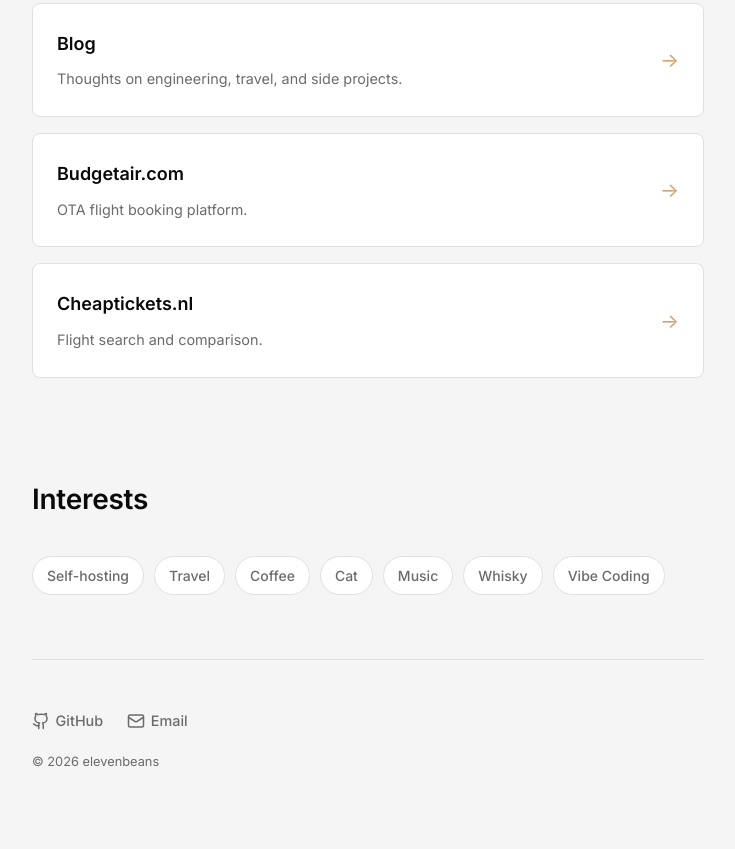
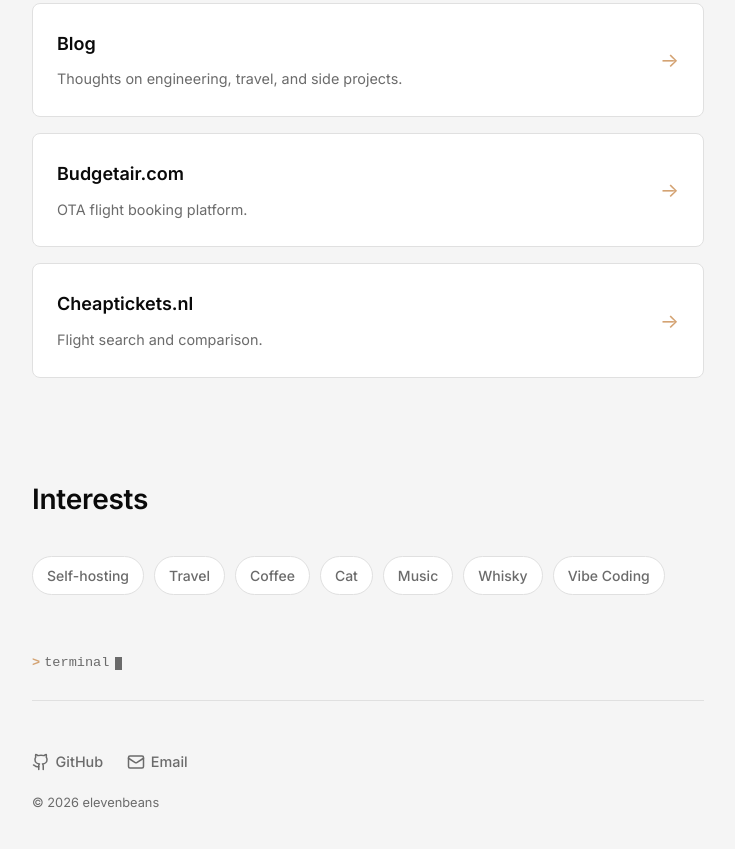
Before and after one commit to elevenbeans/myprofile, a plain HTML site: page index.html in a window 1280 px wide. Shown: the part 1281-2130 px from the top of the page, without its empty margins (272-1007 px from the left). Drawn offline with Linux system fonts and the light colour scheme.

Commit message:
feat: add > terminal hint on desktop below Interests

```diff
--- a/index.html
+++ b/index.html
@@ -276,6 +276,50 @@
       border-color: var(--accent);
     }
 
+    .term-hint {
+      display: none;
+      align-items: center;
+      gap: 0.25rem;
+      font-family: 'Courier New', monospace;
+      font-size: 0.85rem;
+      color: var(--text-muted);
+      cursor: pointer;
+      padding: 0.5rem 0;
+      transition: color 0.2s;
+      user-select: none;
+    }
+
+    .term-hint:hover {
+      color: var(--accent);
+    }
+
+    .term-hint__prompt {
+      color: var(--accent);
+      font-weight: bold;
+    }
+
+    .term-hint__cursor {
+      display: inline-block;
+      width: 0.55em;
+      height: 1em;
+      background: var(--text-muted);
+      margin-left: 0.1em;
+      animation: blink 1s step-end infinite;
+      vertical-align: text-bottom;
+    }
+
+    .term-hint:hover .term-hint__cursor {
+      background: var(--accent);
+    }
+
+    @keyframes blink {
+      50% { opacity: 0; }
+    }
+
+    @media (min-width: 601px) {
+      .term-hint { display: inline-flex; }
+    }
+
     .terminal-overlay {
       display: none;
       position: fixed;
@@ -477,6 +521,10 @@
         <span class="tag" data-i18n="tag-7">Vibe Coding</span>
       </div>
     </section>
+
+    <div class="term-hint" id="termHint" role="button" tabindex="0" aria-label="Open terminal">
+      <span class="term-hint__prompt">&gt;</span> terminal<span class="term-hint__cursor"></span>
+    </div>
 
     <footer class="footer">
       <div class="footer__links">
@@ -735,6 +783,11 @@
       heroName.style.cursor = 'default';
     }
 
+    const termHint = document.getElementById('termHint');
+    if (termHint) {
+      termHint.addEventListener('click', openTerminal);
+    }
+
     if (termInput) {
       termInput.addEventListener('keydown', (e) => {
         if (e.key === 'Enter') {
```
